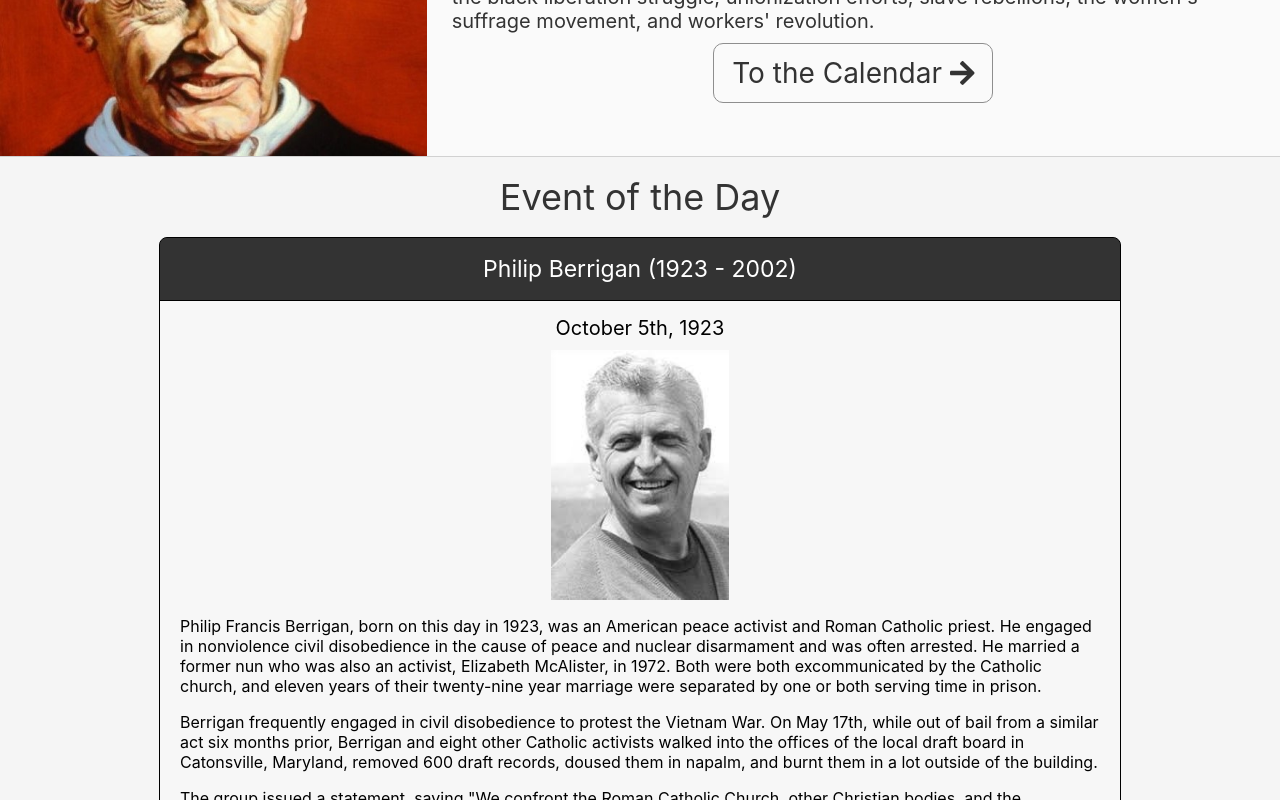
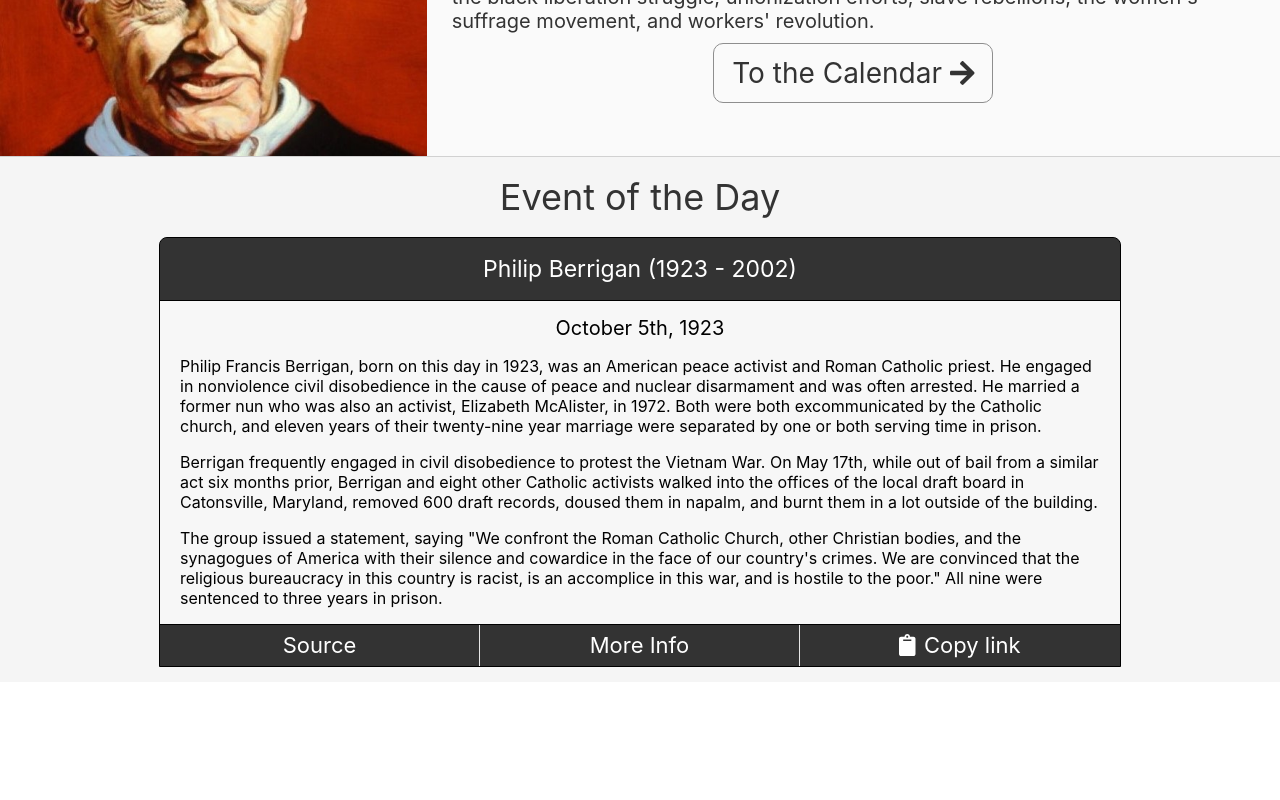
Before and after one commit to queenofthelosers/aPeoplesCalendarWeb, a React (Create React App) app: page / in a window 1280 px wide. Shown: the part 460-1260 px from the top of the page. After the commit the page ends 1142 px from the top, so only its background shows below. Built offline with nearby package versions, Linux system fonts and the light colour scheme.

Commit message:
If image is empty for entry, don't show image

```diff
--- a/src/eventComponent.js
+++ b/src/eventComponent.js
@@ -101,14 +101,14 @@ export class EventComponent extends React.Component {
           {!this.state.collapsed &&
             <div className='eventFull' ref={eventFull => this.eventFull = eventFull}>
               <p className='eventDate'>{this.props.categoryEvent.date}</p>
-              <img
+              {width !== 1 && <img
                 className='eventImg'
                 src={this.props.categoryEvent.imgSrc}
                 alt={this.props.categoryEvent.title}
                 style={{width: resizeWidth, height: resizeHeight}}
                 ref={img => this.imgRef = img}
                 onLoad={() => this.getImgDim(this.imgRef.naturalHeight, this.imgRef.naturalWidth)}
-              />
+              />}
               {this.props.paragraphs.map(paragraph => <p className='eventDescription'>{paragraph}</p>)}
                 <div className='sourcesWrapper'>
                 <a className='links source' href={this.props.categoryEvent.infoSrc} target='_blank' rel="noopener noreferrer">Source</a>
--- a/src/homepageEventComponent.js
+++ b/src/homepageEventComponent.js
@@ -86,14 +86,14 @@ export class HomepageEventComponent extends React.Component {
           </div>
           <div className='homepageEventFull' ref={eventDisplay => this.eventDisplayRef = eventDisplay}>
             <p className='homepageEventDate'>{this.props.categoryEvent.date}</p>
-            <img
+            {width !== 1 && <img
               className='homepageEventImg'
               src={this.props.categoryEvent.imgSrc}
               alt={this.props.categoryEvent.title}
               ref={img => this.imgRef = img}
               onLoad={() => this.getImgDim(this.imgRef.naturalHeight, this.imgRef.naturalWidth)}
               style={{width: resizeWidth, height: resizeHeight}}
-            />
+            />}
             {paragraphList.map(paragraph => <p className='homepageEventDescription'>{paragraph}</p>)}
             <div className='homepageSourcesWrapper'>
               <a className='links source' href={this.props.categoryEvent.infoSrc} target='_blank' rel="noopener noreferrer">Source</a>
```
